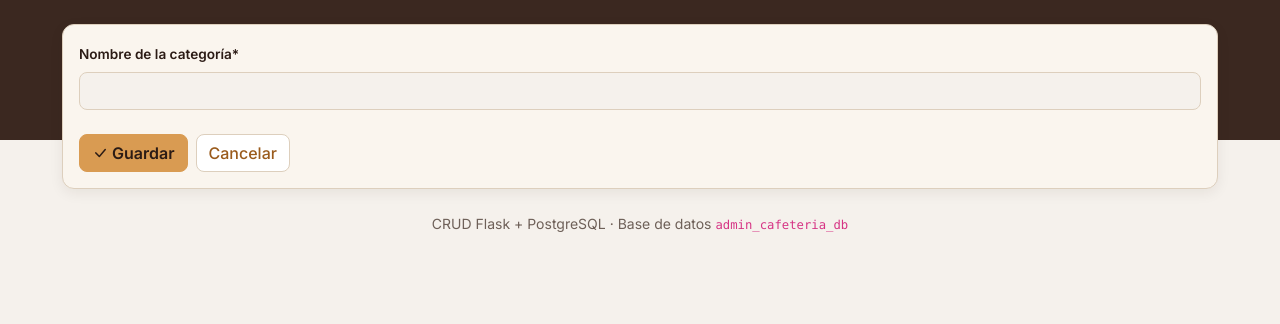
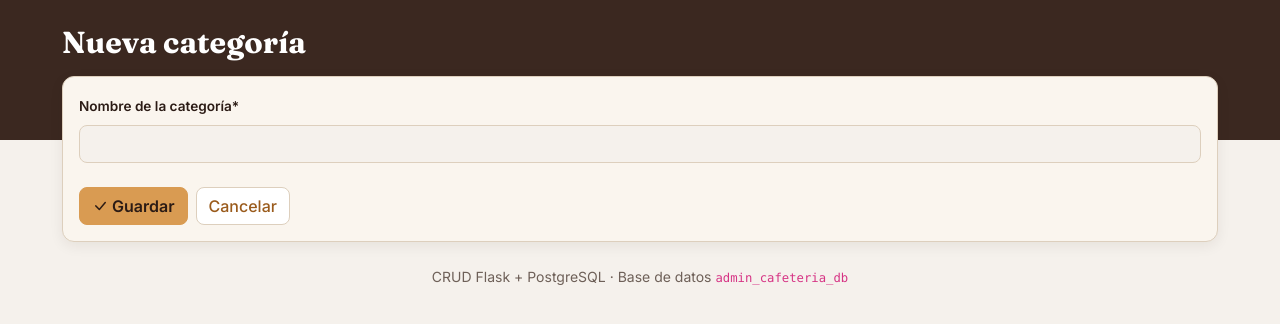
Before and after one commit to Luisa626/admin_cafeteria, a Flask app: page /configuracion/categoria/ in a window 1280 px wide. Shown: the part 55-379 px from the top of the page. Run offline with Flask 3, Linux system fonts and the light colour scheme; some libraries are stand-ins or nearby versions.

Commit message:
configure para que nombre  y sigla entraran en mayusculas y el titulo de los formularios

```diff
--- a/routes/configuracion.py
+++ b/routes/configuracion.py
@@ -6,34 +6,36 @@ from db import DatabaseError, error_message, execute, query
 bp = Blueprint("configuracion", __name__, url_prefix="/configuracion")
 
 
-# --- FUNCIONES DE VALIDACIÓN ---
-
 def _leer_formulario_categoria(form):
     errores = []
+
+    nombre = v.texto(form, "nombre_categoria", "Nombre de la categoría", errores, max_len=100)
+
     datos = {
-        # Asumo 100 caracteres de máximo, ajusta si tu BD tiene otro límite
-        "nombre_categoria": v.texto(form, "nombre_categoria", "Nombre de la categoría", errores, max_len=100)
+        "nombre_categoria": nombre.upper() if nombre else nombre
     }
+
     return datos, errores
-
 
 def _leer_formulario_tipo_doc(form):
     errores = []
+
+    sigla = v.texto(form, "sigla", "Sigla", errores, max_len=5)
+    descripcion = v.texto(form, "descripcion", "Descripción", errores, max_len=50)
+
     datos = {
-        "sigla": v.texto(form, "sigla", "Sigla", errores, max_len=5),
-        "descripcion": v.texto(form, "descripcion", "Descripción", errores, max_len=50),
+        "sigla": sigla.upper() if sigla else sigla,
+        "descripcion": descripcion
     }
-
-    # Si la sigla pasó la validación de texto (no está vacía), la pasamos a mayúsculas
-    if datos["sigla"]:
-        datos["sigla"] = datos["sigla"].upper()
 
     return datos, errores
 
+def _render_form_categorias(item, titulo):
+    return render_template("configuracion/categoria_form.html", item=item, titulo=titulo)
 
-# --- RUTAS PRINCIPALES ---
+def _render_form_tipo_doc(item, titulo):
+    return render_template("configuracion/form.html", item=item, titulo=titulo)
 
-# 1. LISTAR
 @bp.route("/")
 def listar():
     items = query("""
@@ -59,9 +61,6 @@ def listar():
 
     return render_template("configuracion/list.html", items=items, categorias=categorias)
 
-
-# --- RUTAS PARA CATEGORÍA (/configuracion/categoria/...) ---
-
 @bp.route("/categoria/", methods=["GET", "POST"])
 @bp.route("/categoria/crear", methods=["GET", "POST"])
 def categoria_crear():
@@ -84,7 +83,7 @@ def categoria_crear():
         for e in errores:
             flash(e, "danger")
 
-    return render_template("configuracion/categoria_form.html", item=item if item else None)
+    return _render_form_categorias(item, "Nueva categoría")
 
 
 @bp.route("/categoria/editar/<int:id>", methods=["GET", "POST"])
@@ -115,7 +114,7 @@ def categoria_editar(id):
         for e in errores:
             flash(e, "danger")
 
-    return render_template("configuracion/categoria_form.html", item=item)
+    return _render_form_categorias(item, "Editar Categoría")
 
 
 @bp.route("/categoria/eliminar/<int:id>", methods=["POST"])
@@ -127,9 +126,6 @@ def categoria_eliminar(id):
         flash(error_message(e), "danger")
 
     return redirect(url_for("configuracion.listar"))
-
-
-# --- RUTAS PARA TIPO DE DOCUMENTO ---
 
 @bp.route("/nuevo", methods=["GET", "POST"])
 def nuevo():
@@ -152,7 +148,7 @@ def nuevo():
         for e in errores:
             flash(e, "danger")
 
-    return render_template("configuracion/form.html", item=item if item else None)
+    return _render_form_tipo_doc(item, "Nuevo Tipo de documento")
 
 
 @bp.route("/editar/<int:id>", methods=["GET", "POST"])
@@ -187,7 +183,7 @@ def editar(id):
         for e in errores:
             flash(e, "danger")
 
-    return render_template("configuracion/form.html", item=item)
+    return _render_form_tipo_doc(item, "Editar Tipo de documento")
 
 
 @bp.route("/eliminar/<int:id>", methods=["POST"])
--- a/templates/configuracion/categoria_form.html
+++ b/templates/configuracion/categoria_form.html
@@ -2,6 +2,7 @@
 {% import "macros.html" as m %}
 {% block title %}{{ titulo }}{% endblock %}
 {% block content %}
+<h1 class="h3 mb-3">{{ titulo }}</h1>
 <div class="card">
   <div class="card-body">
     <form method="POST" novalidate>
--- a/templates/configuracion/form.html
+++ b/templates/configuracion/form.html
@@ -2,6 +2,7 @@
 {% import "macros.html" as m %}
 {% block title %}{{ titulo }}{% endblock %}
 {% block content %}
+<h1 class="h3 mb-3">{{ titulo }}</h1>
 <div class="card">
   <div class="card-body">
     <form method="POST" novalidate>
```
